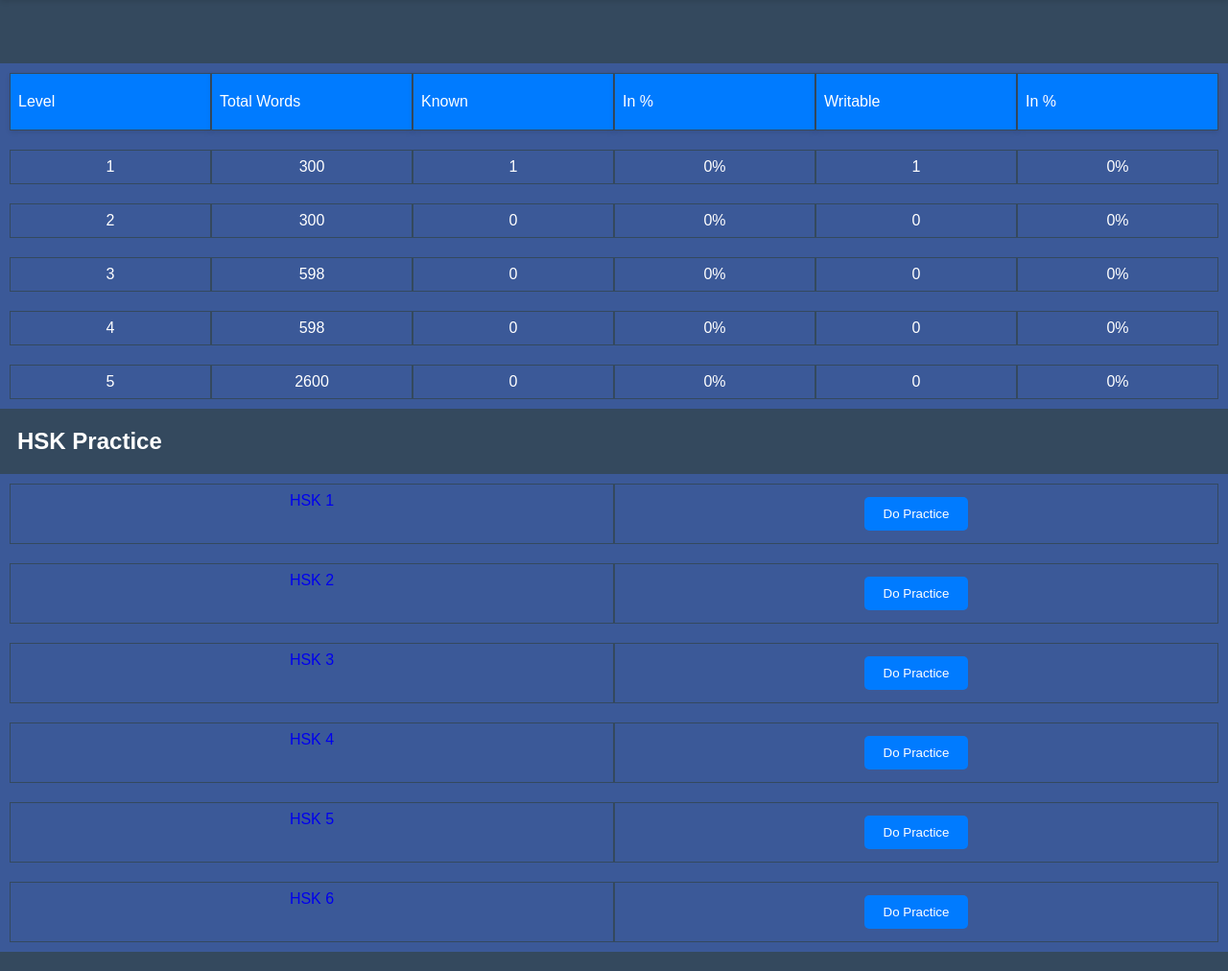
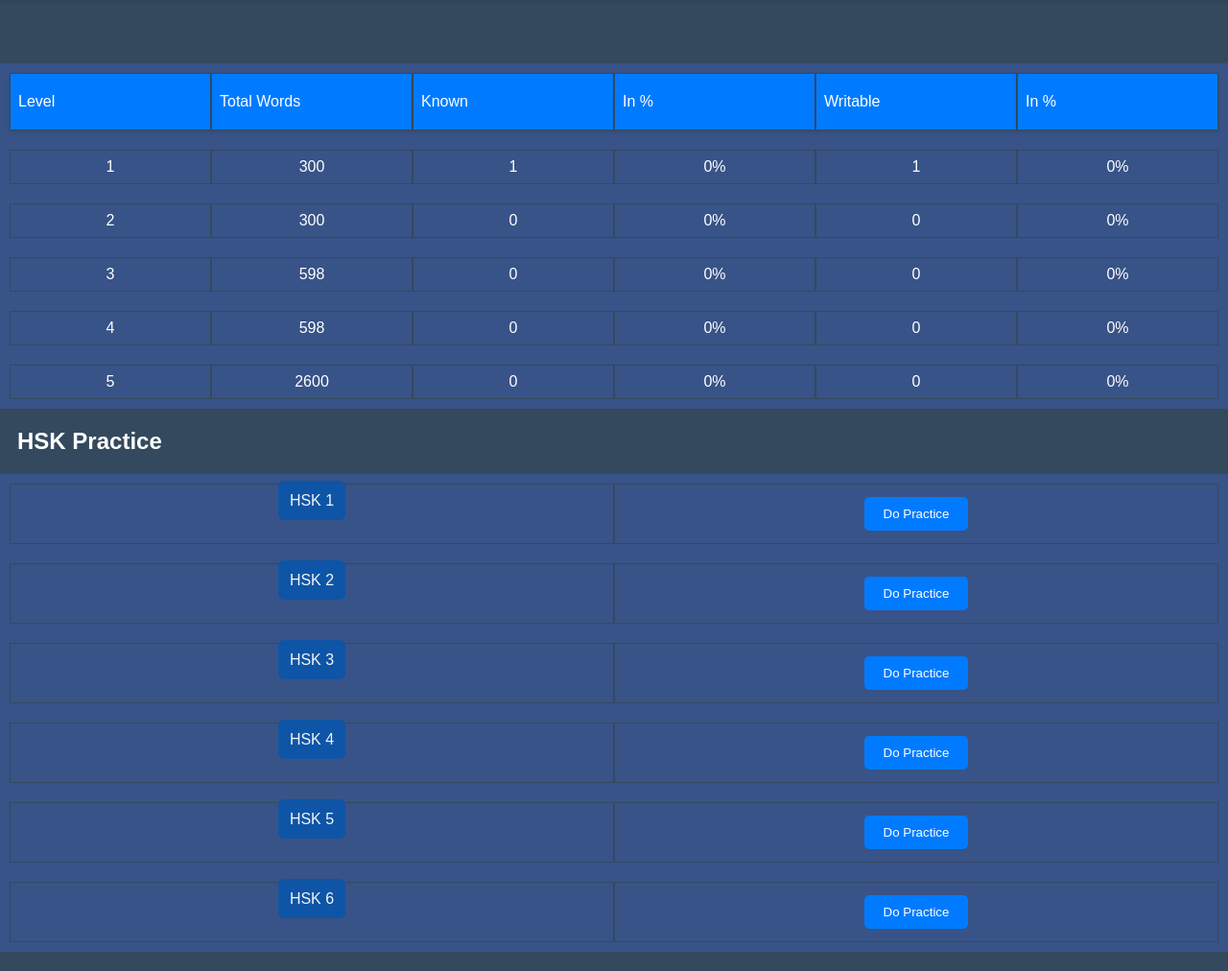
Before and after one commit to chandra-deb/XueHanzi, a Flask app: page / in a window 1280 px wide. Shown: the part 60-1072 px from the top of the page at 96% size. Run offline with Flask 3, Linux system fonts and the light colour scheme; the visitor is signed in with stand-in values (Sample User, id 1).

Commit message:
subtle  ux improvement

```diff
--- a/backend/templates/index.html
+++ b/backend/templates/index.html
@@ -120,13 +120,18 @@
             }
         }
 
-        a {
+        .flex-practice-container a {
+            padding: 12px;
+            border-radius: 6px;
+            background: #0057b3c0;
             text-decoration: none;
+            color: whitesmoke;
         }
 
         .flex-container {
             display: flex;
             flex-direction: column;
+
             width: 100%;
             margin: 20px 0;
 
@@ -134,7 +139,7 @@
 
         .flex-row {
             display: flex;
-            background-color: #3b5998;
+            background-color: #3b5898b4;
 
         }
 
@@ -282,7 +287,7 @@
     <div class="flex-practice-container">
         {% for level in range(1, 7) %}
         <div class="flex-row">
-            <div class="flex-item"><a href="/characters/hsk{{ level }}">HSK {{ level }}</a></div>
+            <div class="flex-item"><a href="/hsk/{{ level }}">HSK {{ level }}</a></div>
             <div class="flex-item">
                 <button onclick="openModal('hsk{{ level }}')" class="practice-button">Do Practice</button>
             </div>
```
